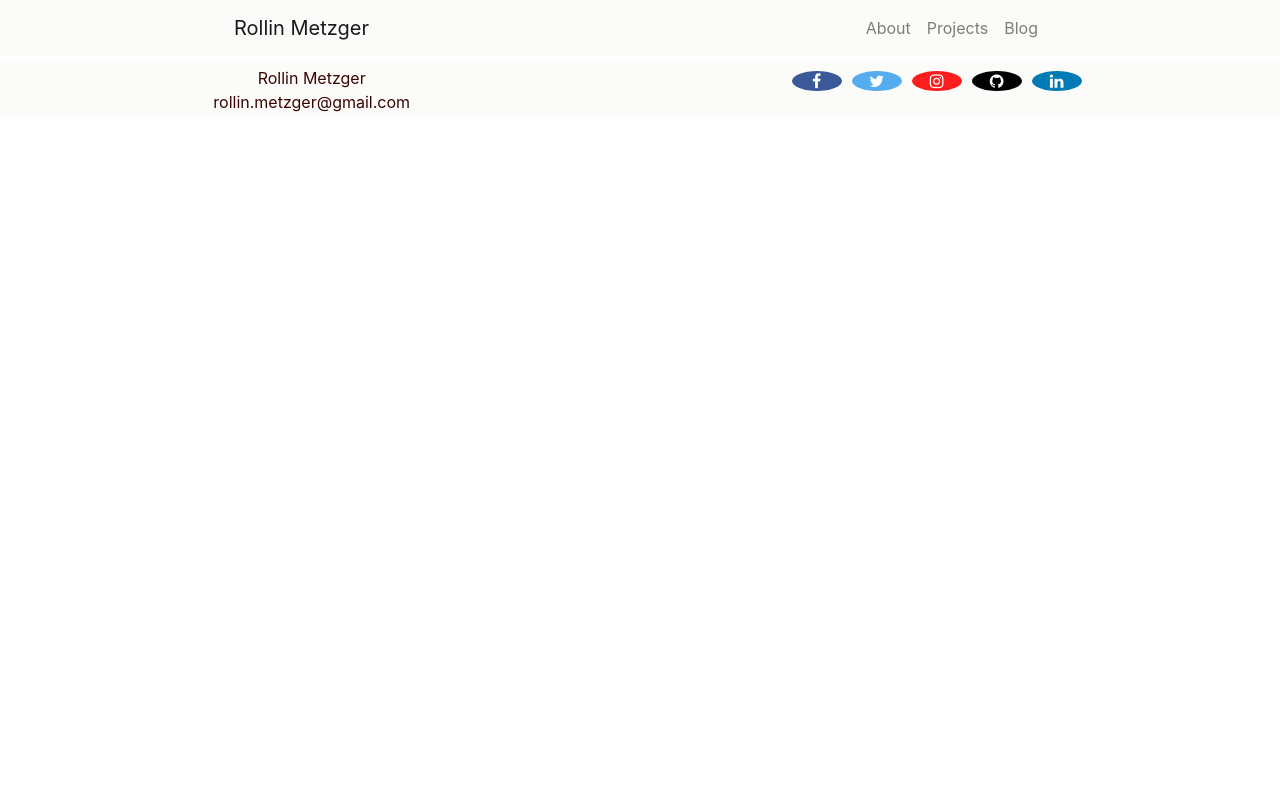
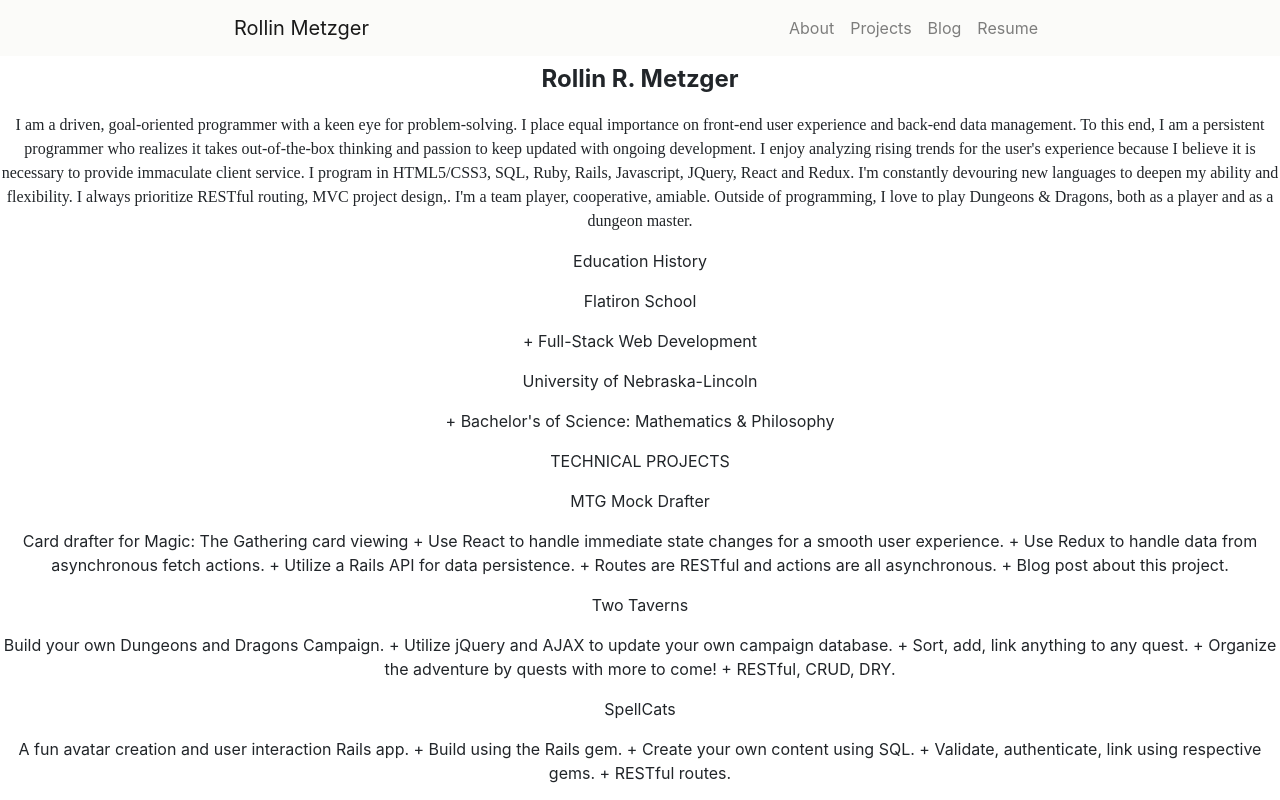
Before and after one commit to alcesalces11331/Portfolio, a React (Create React App) app: page /resume in a window 1280 px wide. Shown: the top 800 px of the page. Built offline with nearby package versions, Linux system fonts and the light colour scheme.

Commit message:
Add RESTful route for /resume

```diff
--- a/src/App.css
+++ b/src/App.css
@@ -19,16 +19,6 @@ body, html {
   display: flex;
   flex-direction: column;
 }
-
-/*
-.App::after {
-  content: '\00a0';
-  display: block;
-  margin-top: var(--space);
-  height: 0;
-  visibility: hidden;
-}
-*/
 
 .App-header .App-body-main {
   background-color: rgb(251,251,249);
@@ -337,6 +327,30 @@ body {
   font-weight: bold;
 }
 
+/* ##################### RESUME ##################### */
+
+.resume-body-main {
+  display: flex;
+  flex-direction: column;
+  justify-content: center;
+}
+
+.resume-header {
+  display: flex;
+  flex-direction: column;
+  margin: 0 auto;
+  justify-content: center;
+}
+
+#resume-title {
+  font-size: 24px;
+  font-weight: bold;
+}
+
+.resume-p-text {
+  font-family: 'Times New Roman', Times, serif;
+}
+
 /* ##################### BLOG ##################### */
 
 .blog-body-main {
--- a/src/components/Header.js
+++ b/src/components/Header.js
@@ -1,6 +1,5 @@
 import React, { Component } from 'react';
 import Nav from 'react-bootstrap/Nav'
-import { Link } from 'react-router-dom';
 import Navbar from 'react-bootstrap/Navbar';
 
 class Header extends Component {
@@ -20,7 +19,7 @@ class Header extends Component {
             </Navbar>
         )
     }
-
+/*
     renderMediumUp = () => {
         return(
             <div className="header-med-up">
@@ -35,6 +34,7 @@ class Header extends Component {
                                 <Link to="/about" className="header-nav-link">About</Link>
                                 <Link to="/projects" className="header-nav-link">Projects</Link>
                                 <Link to="/blog" className="header-nav-link">Blog</Link>
+                                <Link to="/resume" className="header-nav-link">Resume</Link>
                             </Nav>
                         </div>
                     </div>
@@ -42,7 +42,7 @@ class Header extends Component {
             </div>
         )
     }
-
+*/
     render() {
         return(
             <Navbar id="header" expand='md'>
@@ -54,6 +54,7 @@ class Header extends Component {
                             <Nav.Link href="/about">About</Nav.Link>
                             <Nav.Link href="/projects">Projects</Nav.Link>
                             <Nav.Link href="/blog">Blog</Nav.Link>
+                            <Nav.Link href="/resume">Resume</Nav.Link>
                         </Nav>
                     </Navbar.Collapse>
                 </div>
--- a/src/router/AppRouter.js
+++ b/src/router/AppRouter.js
@@ -5,6 +5,7 @@ import Footer from '../components/Footer';
 import About from '../routes/About';
 import ProjectsContainer from '../containers/ProjectsContainer';
 import Blog from '../routes/Blog';
+import Resume from '../routes/Resume';
 
 import Home from '../components/Home';
 
@@ -29,6 +30,7 @@ function AppRouter() {
                     <Route path="/blog" exact component={Blog} />
                     <Route path="/projects" exact component={ProjectsContainer} />
                     <Route path="/about" exact component={About} />
+                    <Route path="/resume" exact component={Resume} />
                 </Switch>
 
                 <Footer />
```
